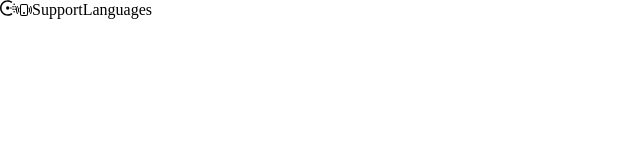
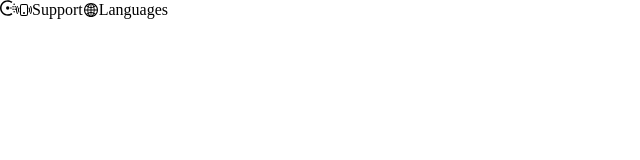
Before and after one commit to pdy1207/flightBooking-website, a React (Vite) app: page / in a window 1280 px wide. Shown: the top 160 px of the page, without its empty margins (0-640 px from the left). Built offline with nearby package versions, Linux system fonts and the light colour scheme; a web font is replaced by a local one.

Commit message:
feat: Add icons

```diff
--- a/src/Components/Navbar/Navbar.jsx
+++ b/src/Components/Navbar/Navbar.jsx
@@ -3,6 +3,7 @@
 // Icons Import
 import { SiConsul } from "react-icons/si";
 import { BsPhoneVibrate } from "react-icons/bs";
+import { AiOutlineGlobal } from "react-icons/ai";
 
 const Navbar = () => {
   return (
@@ -16,7 +17,10 @@
           <li className="flex">
             <BsPhoneVibrate /> Support
           </li>
-          <li className="flex">Languages</li>
+          <li className="flex">
+            {" "}
+            <AiOutlineGlobal /> Languages
+          </li>
         </div>
       </div>
     </div>
```
